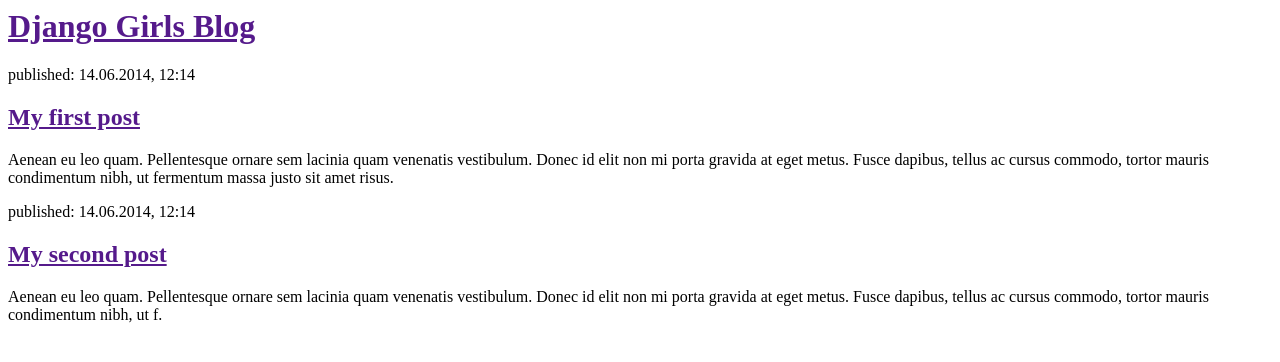
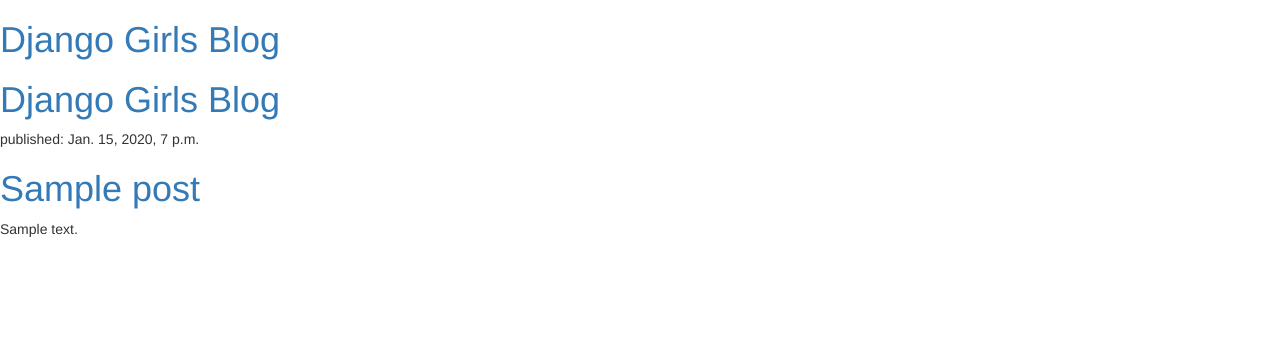
Before and after one commit to choisium/my-first-blog, a Django app: template blog/templates/blog/post_list.html in a window 1280 px wide. Shown: the top 362 px of the page. Run offline with Django 3.2, Linux system fonts and the light colour scheme; the template is opened without the code that fills it: values that come from a table or form of the project are taken from there, others are empty; tables that the repository leaves empty hold one stand-in row (values such as "Sample post"); some libraries are stand-ins or nearby versions.

Commit message:
edit HTML

```diff
--- a/blog/templates/blog/post_list.html
+++ b/blog/templates/blog/post_list.html
@@ -1,21 +1,26 @@
 <html>
     <head>
         <title>Django Girls blog</title>
+        <link rel="stylesheet" href="//maxcdn.bootstrapcdn.com/bootstrap/3.2.0/css/bootstrap.min.css">
+		<link rel="stylesheet" href="//maxcdn.bootstrapcdn.com/bootstrap/3.2.0/css/bootstrap-theme.min.css">
     </head>
     <body>
         <!-- 첫번째 div는 블로그 제목으로 머리말과 링크 -->
         <div>
             <h1><a href="">Django Girls Blog</a></h1>
         <div>
-            <!-- 블로그 게시일과 제목, 링크, 그리고 내용 -->
-            <p>published: 14.06.2014, 12:14</p>
-            <h2><a href="">My first post</a></h2>
-            <p>Aenean eu leo quam. Pellentesque ornare sem lacinia quam venenatis vestibulum. Donec id elit non mi porta gravida at eget metus. Fusce dapibus, tellus ac cursus commodo, tortor mauris condimentum nibh, ut fermentum massa justo sit amet risus.</p>
-        </div>
         <div>
-            <p>published: 14.06.2014, 12:14</p>
-            <h2><a href="">My second post</a></h2>
-            <p>Aenean eu leo quam. Pellentesque ornare sem lacinia quam venenatis vestibulum. Donec id elit non mi porta gravida at eget metus. Fusce dapibus, tellus ac cursus commodo, tortor mauris condimentum nibh, ut f.</p>
-        </div>
+    <h1><a href="/">Django Girls Blog</a></h1>
+</div>
+
+{% for post in posts %}
+    <div>
+        <p>published: {{ post.published_date }}</p>
+        <h1><a href="">{{ post.title }}</a></h1>
+        <!-- |linebreaksbr은 글에서 행이 바뀌면 <br>으로 변환하라는 의미 -->
+        <p>{{ post.text|linebreaksbr }}</p>
+    </div>
+{% endfor %}
+
     </body>
 </html>
```
Also changed, not shown: blog/views.py (+9 -0 lines).
